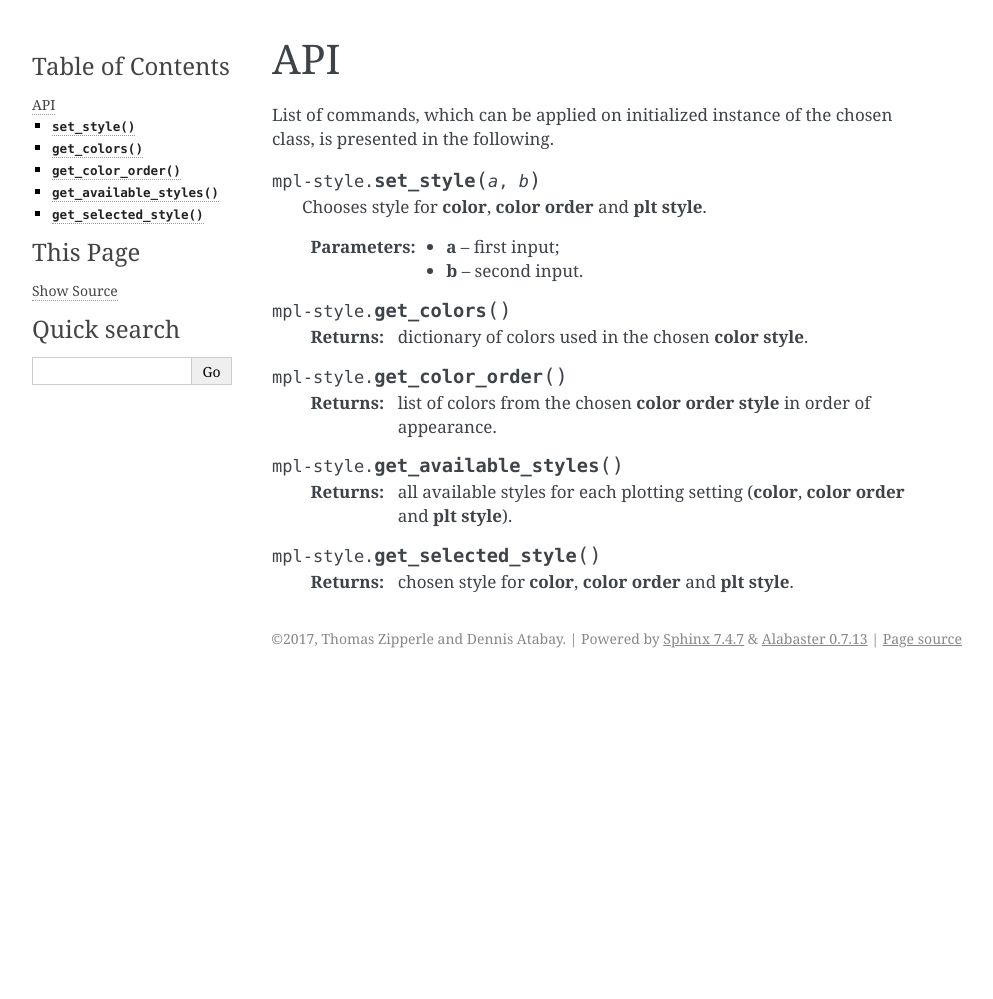
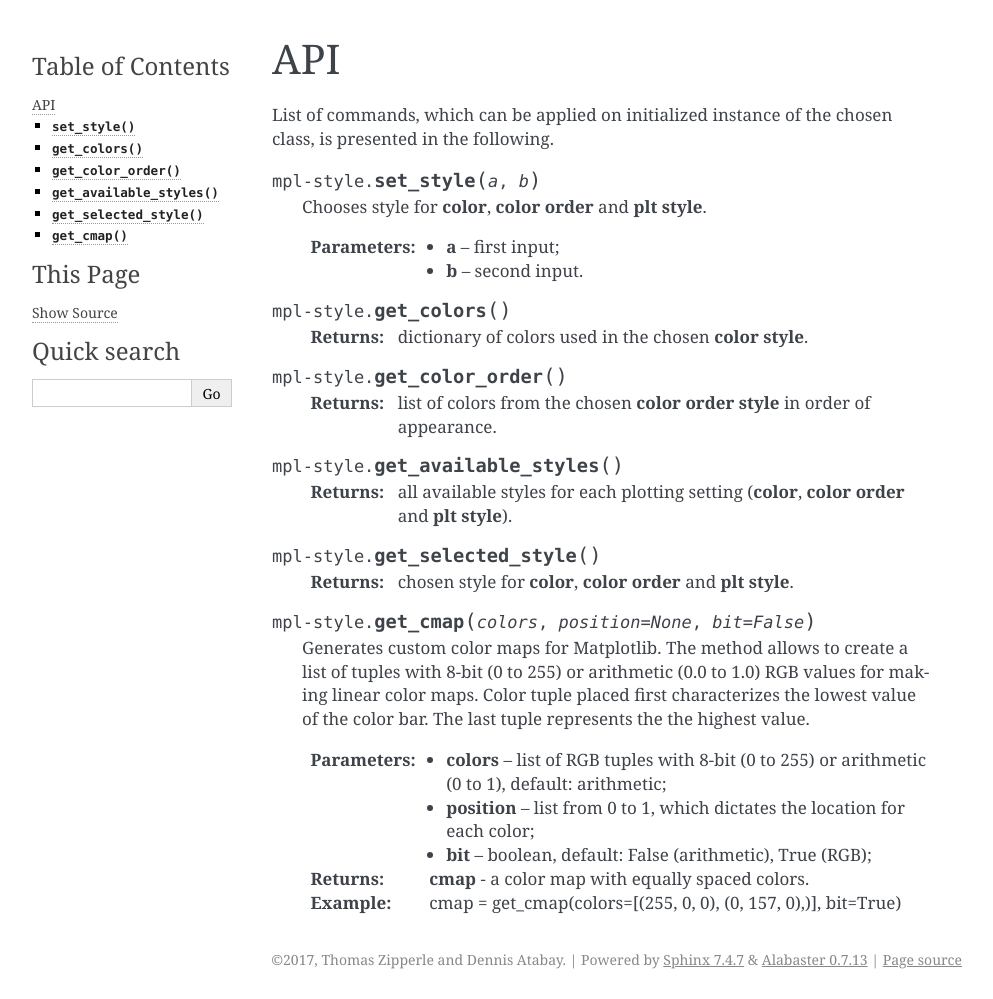
Before and after one commit to tzipperle/mplstyle, a Sphinx documentation site: the page built from docs/api.rst, in a window 1280 px wide. Shown: the whole page, without its empty margins (148-1141 px from the left). Built offline with Sphinx 7.4.7, drawn with Linux system fonts in a browser that asks for light colours; before the commit the page ends 900 px from its top, so only the background shows below that.

Commit message:
Update api.rst

```diff
--- a/docs/api.rst
+++ b/docs/api.rst
@@ -6,13 +6,12 @@ API
 ========================
 List of commands, which can be applied on initialized instance of the chosen class, is presented in the following.
 
-.. function:: set_style(a,b)
+.. function:: set_style(a, b)
 
   Chooses style for **color**, **color order** and **plt style**.
 
   :param a: first input;
   :param b: second input.
-
 
 .. function:: get_colors()
 
@@ -29,3 +28,17 @@ List of commands, which can be applied on initialized instance of the chosen cla
 .. function:: get_selected_style()
 
   :return: chosen style for **color**, **color order** and **plt style**.
+
+.. function:: get_cmap(colors, position=None, bit=False)
+
+  Generates custom color maps for Matplotlib. The method allows to create a list of tuples with 8-bit (0 to 255)
+  or arithmetic (0.0 to 1.0) RGB values for making linear color maps. Color tuple placed first characterizes the
+  lowest value of the color bar. The last tuple represents the the highest value.
+
+  :param colors: list of RGB tuples with 8-bit (0 to 255) or arithmetic (0 to 1), default: arithmetic;
+  :param position: list from 0 to 1, which dictates the location for each color;
+  :param bit: boolean, default: False (arithmetic), True (RGB);
+
+  :return: **cmap** - a color map with equally spaced colors.
+
+  :Example: cmap = get_cmap(colors=[(255, 0, 0), (0, 157, 0),)], bit=True)
```
